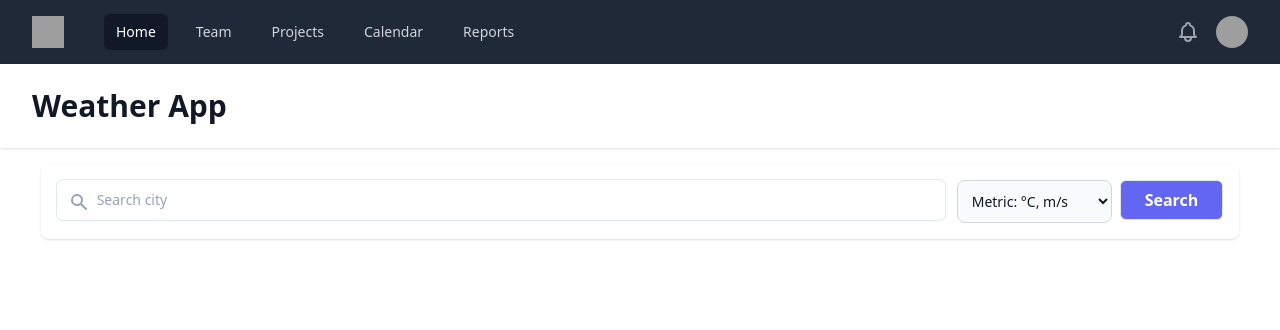
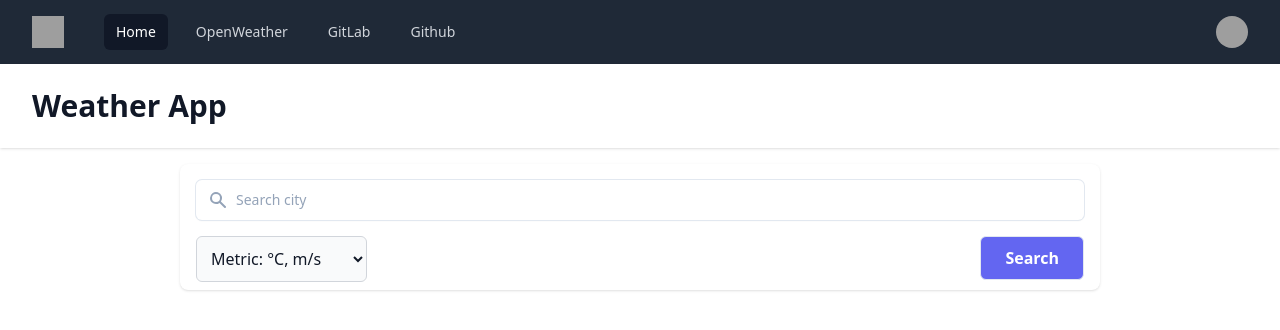
Before and after one commit to iamluismaldonado/tech-assignment-front-end-tinkerlist, a Vue app in the folder ui/: page / in a window 1280 px wide. Shown: the top 330 px of the page. Built offline with nearby package versions, Linux system fonts and the light colour scheme; grey boxes are pictures that could not be loaded; the HTML template or start-up script is replaced by a standard one.

Commit message:
Last changes on some componets and app tesed

```diff
--- a/ui/src/components/SearchItem.vue
+++ b/ui/src/components/SearchItem.vue
@@ -35,21 +35,31 @@ function searchLocation() {
         v-model="search"
       />
     </form>
+  </div>
+  <div class="flex flex-row">
+    <div class="flex flex-col basis-6/12">
+      <div class="flex flex-row justify-start mx-4 mb-2">
         <select
           v-model="selectedUnit"
           id="units"
-      class="bg-gray-50 ml-3 border border-gray-300 text-gray-900 text-sm rounded-lg focus:ring-indigo-500 focus:border-indigo-500 block p-2.5"
+          class="bg-gray-50 border border-gray-300 text-gray-900 text-md rounded-md focus:ring-indigo-500 focus:border-indigo-500 block p-2.5"
         >
           <option disabled>Choose a unit</option>
           <option selected value="metric">Metric: °C, m/s</option>
           <option value="imperial">Imperial: °F, mph</option>
         </select>
+      </div>
+    </div>
+    <div class="flex flex-col basis-6/12">
+      <div class="flex flex-row justify-end mx-4 mb-2">
         <button
-      class="h-10 px-6 ml-2 font-semibold rounded-md bg-indigo-500 text-white border border-slate-200"
+          class="justify-end h-11 px-6 ml-2 font-semibold rounded-md bg-indigo-500 text-white border border-slate-200"
           type="button"
           @click="searchLocation()"
         >
           Search
         </button>
       </div>
+    </div>
+  </div>
 </template>
--- a/ui/src/components/TopNavigation.vue
+++ b/ui/src/components/TopNavigation.vue
@@ -1,13 +1,14 @@
 <script setup>
 import {
   Disclosure,
+  DisclosurePanel,
   DisclosureButton,
   Menu,
   MenuButton,
   MenuItem,
   MenuItems,
 } from "@headlessui/vue";
-import { BellIcon, MenuIcon, XIcon } from "@heroicons/vue/outline";
+import { MenuIcon, XIcon } from "@heroicons/vue/outline";
 
 const user = {
   imageUrl:
@@ -15,15 +16,23 @@ const user = {
 };
 const navigation = [
   { name: "Home", href: "#", current: true },
-  { name: "Team", href: "#", current: false },
-  { name: "Projects", href: "#", current: false },
-  { name: "Calendar", href: "#", current: false },
-  { name: "Reports", href: "#", current: false },
+  { name: "OpenWeather", href: "https://openweathermap.org", current: false },
+  {
+    name: "GitLab",
+    href: "https://gitlab.com/tinkerlist/interview-assignments/tech-assignment-front-end",
+    current: false,
+  },
+  {
+    name: "Github",
+    href: "https://github.com//iamluismaldonado",
+    current: false,
+  },
 ];
 const userNavigation = [
-  { name: "Your Profile", href: "#" },
-  { name: "Settings", href: "#" },
-  { name: "Sign out", href: "#" },
+  {
+    name: "Your Profile",
+    href: "https://www.linkedin.com/in/iamluismaldonado/",
+  },
 ];
 </script>
 
@@ -60,15 +69,6 @@ const userNavigation = [
           </div>
           <div class="hidden md:block">
             <div class="ml-4 flex items-center md:ml-6">
-              <button
-                type="button"
-                class="bg-gray-800 p-1 rounded-full text-gray-400 hover:text-white focus:outline-none focus:ring-2 focus:ring-offset-2 focus:ring-offset-gray-800 focus:ring-white"
-              >
-                <span class="sr-only">View notifications</span>
-                <BellIcon class="h-6 w-6" aria-hidden="true" />
-              </button>
-
-              <!-- Profile dropdown -->
               <Menu as="div" class="ml-3 relative">
                 <div>
                   <MenuButton
@@ -113,7 +113,6 @@ const userNavigation = [
             </div>
           </div>
           <div class="-mr-2 flex md:hidden">
-            <!-- Mobile menu button -->
             <DisclosureButton
               class="bg-gray-800 inline-flex items-center justify-center p-2 rounded-md text-gray-400 hover:text-white hover:bg-gray-700 focus:outline-none focus:ring-2 focus:ring-offset-2 focus:ring-offset-gray-800 focus:ring-white"
             >
@@ -124,8 +123,50 @@ const userNavigation = [
           </div>
         </div>
       </div>
+      <DisclosurePanel class="md:hidden">
+        <div class="px-2 pt-2 pb-3 space-y-1 sm:px-3">
+          <DisclosureButton
+            v-for="item in navigation"
+            :key="item.name"
+            as="a"
+            :href="item.href"
+            :class="[
+              item.current
+                ? 'bg-gray-900 text-white'
+                : 'text-gray-300 hover:bg-gray-700 hover:text-white',
+              'block px-3 py-2 rounded-md text-base font-medium',
+            ]"
+            :aria-current="item.current ? 'page' : undefined"
+            >{{ item.name }}</DisclosureButton
+          >
+        </div>
+        <div class="pt-4 pb-3 border-t border-gray-700">
+          <div class="flex items-center px-5">
+            <div class="flex-shrink-0">
+              <img class="h-10 w-10 rounded-full" :src="user.imageUrl" alt="" />
+            </div>
+            <div class="ml-3">
+              <div class="text-base font-medium leading-none text-white">
+                {{ user.name }}
+              </div>
+              <div class="text-sm font-medium leading-none text-gray-400">
+                {{ user.email }}
+              </div>
+            </div>
+          </div>
+          <div class="mt-3 px-2 space-y-1">
+            <DisclosureButton
+              v-for="item in userNavigation"
+              :key="item.name"
+              as="a"
+              :href="item.href"
+              class="block px-3 py-2 rounded-md text-base font-medium text-gray-400 hover:text-white hover:bg-gray-700"
+              >{{ item.name }}</DisclosureButton
+            >
+          </div>
+        </div>
+      </DisclosurePanel>
     </Disclosure>
-
     <header class="bg-white shadow">
       <div class="max-w-7xl mx-auto py-6 px-4 sm:px-6 lg:px-8">
         <h1 class="text-3xl font-bold text-gray-900">Weather App</h1>
--- a/ui/src/components/WeatherInfo.vue
+++ b/ui/src/components/WeatherInfo.vue
@@ -74,7 +74,6 @@ const tableForecast = computed(() => {
     items: weather.value.nextSevenDaysBasicInfo,
     columns: [
       { id: "date", title: "Date" },
-      { id: "description", title: "Description" },
       { id: "hightTemperature", title: "Hight Temp" },
       { id: "lowTemperature", title: "Low Temp" },
     ],
@@ -159,10 +158,10 @@ function closeBanner() {
                 <button
                   :class="[
                     'w-full rounded-lg py-2.5 text-sm font-medium leading-5 text-blue-700',
-                    'ring-white ring-opacity-60 ring-offset-2 ring-offset-blue-400 focus:outline-none focus:ring-2',
+                    'ring-white ring-opacity-60 ring-offset-2 ring-offset-indigo-400 focus:outline-none focus:ring-2',
                     selected
                       ? 'bg-white shadow'
-                      : 'text-blue-100 hover:bg-white/[0.12] hover:text-white',
+                      : 'text-indigo-100 hover:bg-white/[0.12] hover:text-white',
                   ]"
                 >
                   {{ option }}
@@ -173,7 +172,7 @@ function closeBanner() {
               <TabPanel
                 :class="[
                   'rounded-xl bg-white p-3',
-                  'ring-white ring-opacity-60 ring-offset-2 ring-offset-blue-400 focus:outline-none focus:ring-2',
+                  'ring-white ring-opacity-60 ring-offset-2 ring-offset-indigo-400 focus:outline-none focus:ring-2',
                 ]"
               >
                 <ListItem :list="basicInfoList"></ListItem>
@@ -181,7 +180,7 @@ function closeBanner() {
               <TabPanel
                 :class="[
                   'rounded-xl bg-white p-3',
-                  'ring-white ring-opacity-60 ring-offset-2 ring-offset-blue-400 focus:outline-none focus:ring-2',
+                  'ring-white ring-opacity-60 ring-offset-2 ring-offset-indigo-400 focus:outline-none focus:ring-2',
                 ]"
               >
                 <ListItem :list="extraInfoList"></ListItem>
@@ -189,7 +188,7 @@ function closeBanner() {
               <TabPanel
                 :class="[
                   'rounded-xl bg-white p-3',
-                  'ring-white ring-opacity-60 ring-offset-2 ring-offset-blue-400 focus:outline-none focus:ring-2',
+                  'ring-white ring-opacity-60 ring-offset-2 ring-offset-indigo-400 focus:outline-none focus:ring-2',
                 ]"
               >
                 <h3 class="text-md leading-6 font-medium text-gray-900 mb-4">
@@ -201,7 +200,7 @@ function closeBanner() {
               <TabPanel
                 :class="[
                   'rounded-xl bg-white p-3',
-                  'ring-white ring-opacity-60 ring-offset-2 ring-offset-blue-400 focus:outline-none focus:ring-2',
+                  'ring-white ring-opacity-60 ring-offset-2 ring-offset-indigo-400 focus:outline-none focus:ring-2',
                 ]"
               >
                 <h3 class="text-md leading-6 font-medium text-gray-900 mb-4">
--- a/ui/src/stores/weather.js
+++ b/ui/src/stores/weather.js
@@ -88,9 +88,6 @@ export const useWeatherStore = defineStore({
           for (let index = 1; index < response.data.daily.length; index++) {
             const basicInfo = {
               date: useDateFormat(response.data.daily[index].dt),
-              description: useCapitalize(
-                response.data.daily[index].weather[0].description
-              ),
               hightTemperature: useAddTemperatureUnit(
                 response.data.daily[index].temp.max,
                 this.unit
```
Also changed, not shown: 1 other file (tests, documents, lock files or other folders). Lines whose indentation alone changed are shown as unchanged.
